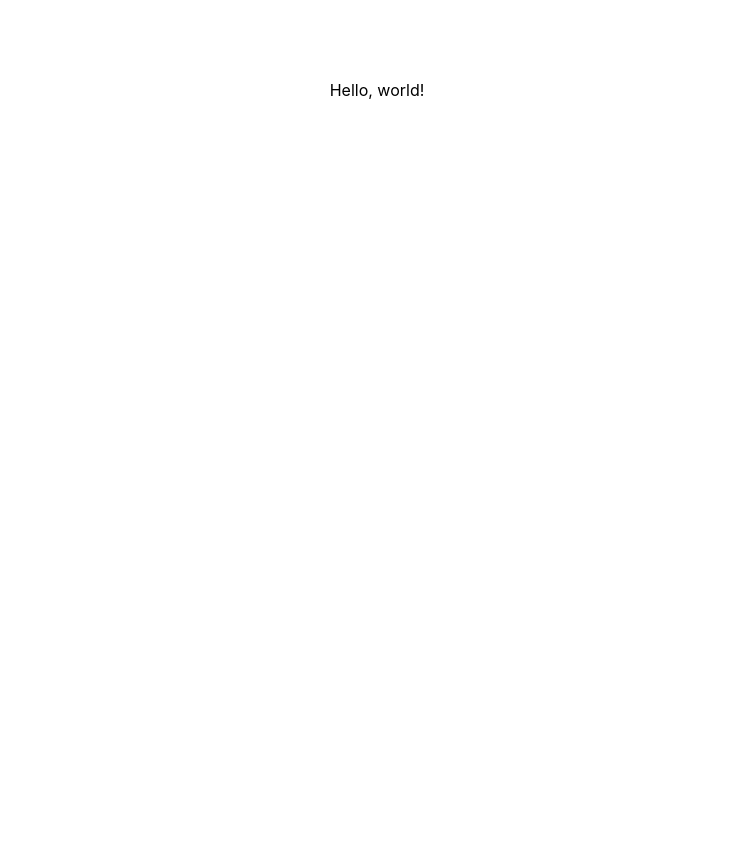
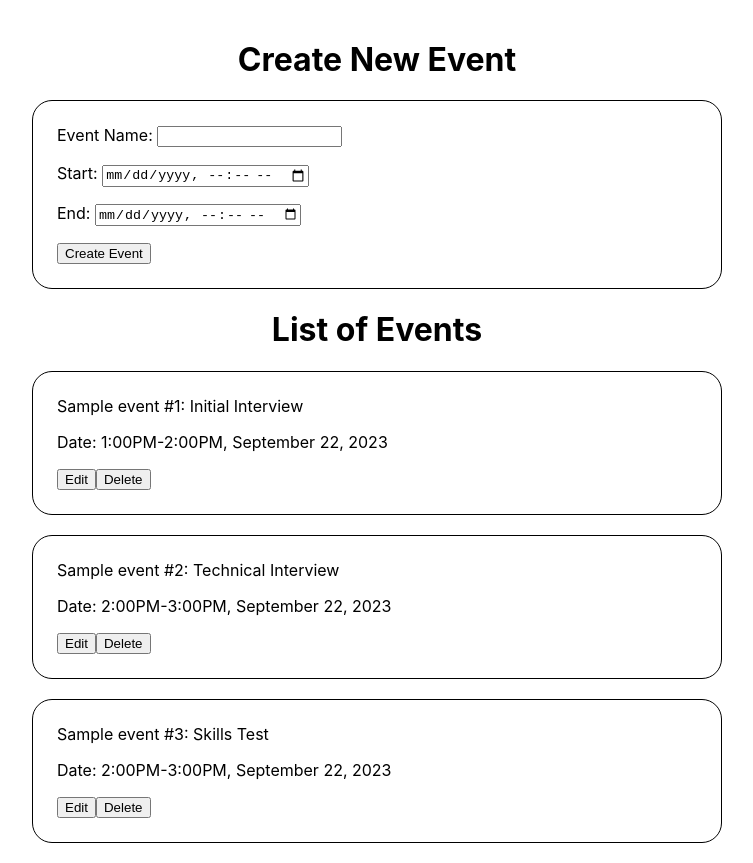
Before and after one commit to castilloglenn/events-app, a React (Create React App) app in the folder client/: page / in a window 1280 px wide. Shown: the whole page, without its empty margins (263-1016 px from the left). Before the commit the page ends 800 px from the top, so only its background shows below. Built offline with nearby package versions, Linux system fonts and the light colour scheme.

Commit message:
feat: ui

```diff
--- a/client/public/index.html
+++ b/client/public/index.html
@@ -24,7 +24,7 @@
       work correctly both with client-side routing and a non-root public URL.
       Learn how to configure a non-root public URL by running `npm run build`.
     -->
-    <title>React App</title>
+    <title>Events App</title>
   </head>
   <body>
     <noscript>You need to enable JavaScript to run this app.</noscript>
--- a/client/src/App.js
+++ b/client/src/App.js
@@ -16,8 +16,33 @@ function App() {
     // }, [])
 
     return (
-        <div >
-            Hello, world!
+        <div className='App'>
+            <h1 className='title'>Create New Event</h1>
+            <div className="container createEvent">
+                <p>Event Name: <input type="text" /></p>
+                <p>Start: <input type="datetime-local" name="" id="" /></p>
+                <p>End: <input type="datetime-local" name="" id="" /></p>
+                <button>Create Event</button>
+            </div>
+            <h1 className='title'>List of Events</h1>
+            <div className='container' id='0'>
+                <p>Sample event #1: Initial Interview</p>
+                <p>Date: 1:00PM-2:00PM, September 22, 2023</p>
+                <button>Edit</button>
+                <button>Delete</button>
+            </div>
+            <div className='container' id='1'>
+                <p>Sample event #2: Technical Interview</p>
+                <p>Date: 2:00PM-3:00PM, September 22, 2023</p>
+                <button>Edit</button>
+                <button>Delete</button>
+            </div>
+            <div className='container' id='2'>
+                <p>Sample event #3: Skills Test</p>
+                <p>Date: 2:00PM-3:00PM, September 22, 2023</p>
+                <button>Edit</button>
+                <button>Delete</button>
+            </div>
         </div>
     )
 }
--- a/client/src/index.css
+++ b/client/src/index.css
@@ -1,8 +1,8 @@
 body {
   justify-content: center;
-  text-align: center;
+  text-align: left;
   margin: 0;
-  margin-top: 10vh;
+  margin-top: 5vh;
   font-family: -apple-system, BlinkMacSystemFont, 'Segoe UI', 'Roboto', 'Oxygen',
     'Ubuntu', 'Cantarell', 'Fira Sans', 'Droid Sans', 'Helvetica Neue',
     sans-serif;
@@ -14,3 +14,17 @@ code {
   font-family: source-code-pro, Menlo, Monaco, Consolas, 'Courier New',
     monospace;
 }
+
+.title {
+  text-align: center;
+}
+
+.container {
+  max-width: 50%;
+  border: 1px solid black;
+  border-radius: 20px;
+  padding: 1.5rem;
+  padding-top: 0.5rem;
+  margin: auto;
+  margin-bottom: 2.5vh;
+}
```
